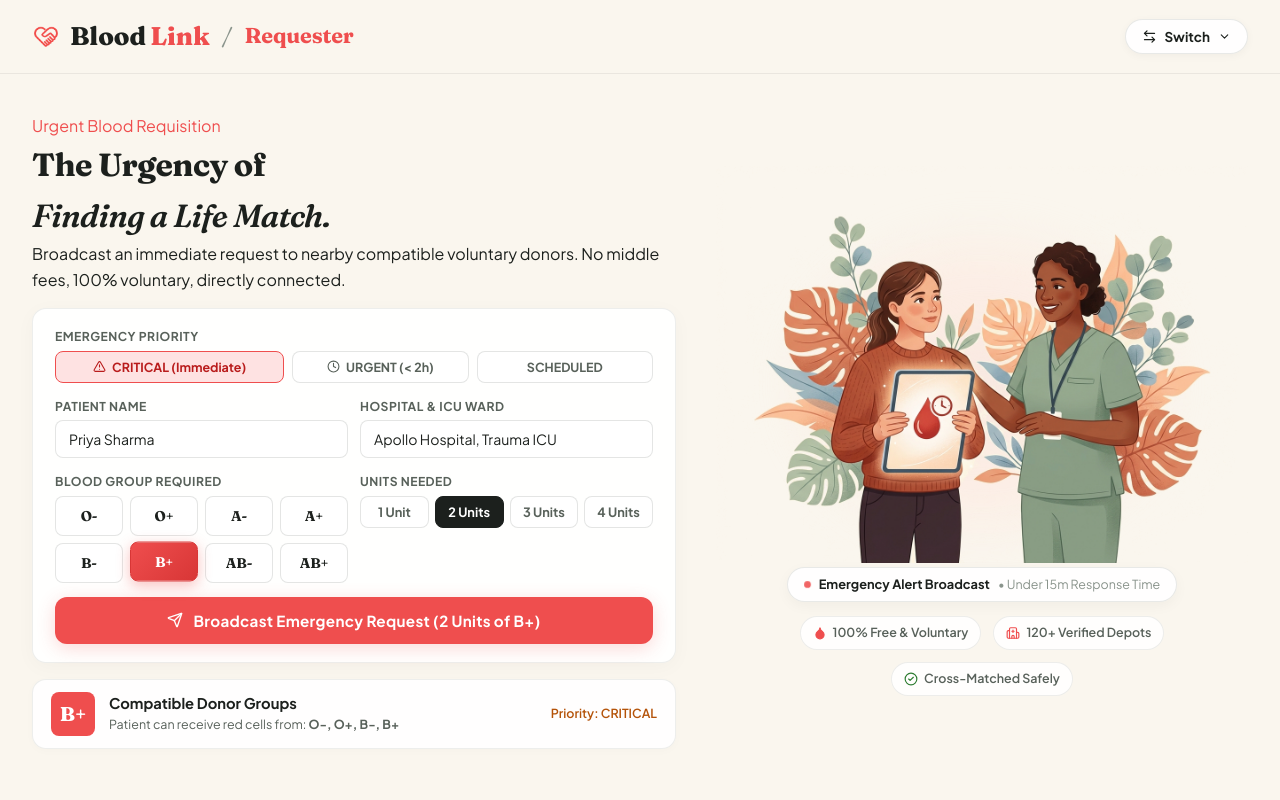
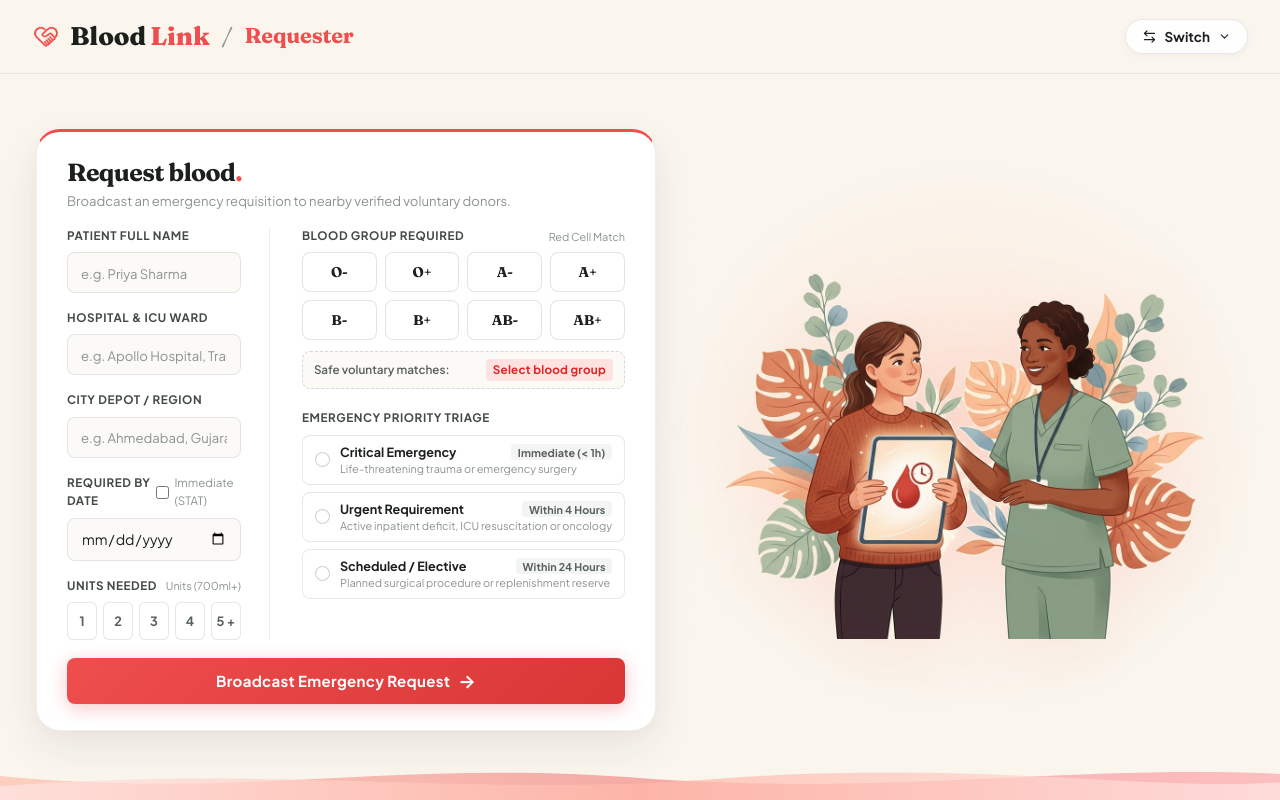
Before and after one commit to Shrey113/Assignment-1, a React (Vite) app in the folder client/: page /requester in a window 1280 px wide. Built offline with nearby package versions, Linux system fonts and the light colour scheme.

Commit message:
DonorPage, RequesterPage, and portal styling styles

```diff
--- a/client/src/pages/DonorPage.jsx
+++ b/client/src/pages/DonorPage.jsx
@@ -23,8 +23,8 @@ export default function DonorPage() {
   const [city, setCity] = useState('');
   const [lastDonationDate, setLastDonationDate] = useState('');
   const [isFirstTime, setIsFirstTime] = useState(false);
-  const [availableDays, setAvailableDays] = useState(['Sat', 'Sun']);
-  const [preferredSlot, setPreferredSlot] = useState('morning');
+  const [availableDays, setAvailableDays] = useState([]);
+  const [preferredSlot, setPreferredSlot] = useState('');
   const [ageError, setAgeError] = useState('');
   const [isRegistered, setIsRegistered] = useState(false);
 
--- a/client/src/pages/RequesterPage.jsx
+++ b/client/src/pages/RequesterPage.jsx
@@ -1,6 +1,5 @@
 import React, { useState } from 'react';
 import PortalHeader from '../components/PortalHeader';
-import { Droplet, AlertTriangle, Clock, Hospital, CheckCircle2, Sparkles, Send } from 'lucide-react';
 
 const BLOOD_GROUPS = ['O-', 'O+', 'A-', 'A+', 'B-', 'B+', 'AB-', 'AB+'];
 
@@ -15,13 +14,39 @@ const COMPATIBILITY_MAP = {
   'AB+': ['O-', 'O+', 'A-', 'A+', 'B-', 'B+', 'AB-', 'AB+']
 };
 
+const URGENCY_LEVELS = [
+  {
+    id: 'CRITICAL',
+    title: 'Critical Emergency',
+    badge: 'Immediate (< 1h)',
+    desc: 'Life-threatening trauma or emergency surgery'
+  },
+  {
+    id: 'URGENT',
+    title: 'Urgent Requirement',
+    badge: 'Within 4 Hours',
+    desc: 'Active inpatient deficit, ICU resuscitation or oncology'
+  },
+  {
+    id: 'SCHEDULED',
+    title: 'Scheduled / Elective',
+    badge: 'Within 24 Hours',
+    desc: 'Planned surgical procedure or replenishment reserve'
+  }
+];
+
+const UNIT_OPTIONS = [1, 2, 3, 4, 5];
+
 export default function RequesterPage() {
-  const [patientName, setPatientName] = useState('Priya Sharma');
-  const [bloodGroup, setBloodGroup] = useState('B+');
-  const [urgency, setUrgency] = useState('CRITICAL');
-  const [units, setUnits] = useState(2);
-  const [hospital, setHospital] = useState('Apollo Hospital, Trauma ICU');
-  const [contactPhone, setContactPhone] = useState('+91 99887 76655');
+  const [patientName, setPatientName] = useState('');
+  const [hospital, setHospital] = useState('');
+  const [city, setCity] = useState('');
+  const [units, setUnits] = useState(null);
+
+  const [bloodGroup, setBloodGroup] = useState('');
+  const [urgency, setUrgency] = useState('');
+  const [requiredDate, setRequiredDate] = useState('');
+  const [isImmediate, setIsImmediate] = useState(false);
   const [isSubmitted, setIsSubmitted] = useState(false);
 
   const handleSubmit = (e) => {
@@ -30,88 +55,130 @@ export default function RequesterPage() {
     setTimeout(() => setIsSubmitted(false), 5000);
   };
 
-  const compatibleDonors = COMPATIBILITY_MAP[bloodGroup] || ['O-'];
+  const compatibleDonors = bloodGroup && COMPATIBILITY_MAP[bloodGroup] ? COMPATIBILITY_MAP[bloodGroup] : [];
 
   return (
     <div className="portal-page-layout">
       <PortalHeader pageTitle="Requester" />
 
-      {/* Main 100svh Content Split */}
-      <main className="portal-main-grid">
-        {/* Left Column: Requisition Form */}
-        <div className="portal-form-column">
-          <div className="portal-intro-block">
-            <span className="portal-sub-badge" style={{ color: '#EF4E4E' }}>Urgent Blood Requisition</span>
-            <h1 className="portal-main-heading">
-              The Urgency of <br />
-              <em>Finding a Life Match.</em>
-            </h1>
-            <p className="portal-lead-text">
-              Broadcast an immediate request to nearby compatible voluntary donors. No middle fees, 100% voluntary, directly connected.
+      {/* Main 100svh Content Split - Clean 2-Column Layout */}
+      <main className="donor-split-grid">
+
+        {/* ── LEFT: Form Column ─────────────────────────── */}
+        <div className="donor-form-side">
+          <div className="donor-form-card">
+
+            {/* Card Header */}
+            <div className="donor-card-top">
+              <h2 className="donor-card-heading">
+                Request blood<span className="coral-dot">.</span>
+              </h2>
+              <p className="donor-card-sub">
+                Broadcast an emergency requisition to nearby verified voluntary donors.
               </p>
             </div>
 
-          <form className="portal-card-form" onSubmit={handleSubmit}>
-            {/* Urgency Selector */}
-            <div className="urgency-selector-row">
-              <label>Emergency Priority</label>
-              <div className="urgency-pill-group">
-                <button
-                  type="button"
-                  className={`urgency-pill critical ${urgency === 'CRITICAL' ? 'active' : ''}`}
-                  onClick={() => setUrgency('CRITICAL')}
-                >
-                  <AlertTriangle size={13} />
-                  <span>CRITICAL (Immediate)</span>
-                </button>
+            <form onSubmit={handleSubmit} className="donor-fields-stack">
+              <div className="donor-form-columns">
 
-                <button
-                  type="button"
-                  className={`urgency-pill urgent ${urgency === 'URGENT' ? 'active' : ''}`}
-                  onClick={() => setUrgency('URGENT')}
-                >
-                  <Clock size={13} />
-                  <span>URGENT (&lt; 2h)</span>
-                </button>
+                {/* Left Column: Patient & Hospital Logistics */}
+                <div className="donor-form-col donor-col-left">
 
-                <button
-                  type="button"
-                  className={`urgency-pill scheduled ${urgency === 'SCHEDULED' ? 'active' : ''}`}
-                  onClick={() => setUrgency('SCHEDULED')}
-                >
-                  <span>SCHEDULED</span>
-                </button>
-              </div>
-            </div>
-
-            <div className="form-grid-two">
-              <div className="form-group-item">
-                <label>Patient Name</label>
+                  {/* Patient Name */}
+                  <div className="donor-field-group">
+                    <label className="donor-field-label">Patient Full Name</label>
                     <input
                       type="text"
                       value={patientName}
                       onChange={(e) => setPatientName(e.target.value)}
                       placeholder="e.g. Priya Sharma"
+                      className="donor-field-input"
                       required
                     />
                   </div>
 
-              <div className="form-group-item">
-                <label>Hospital & ICU Ward</label>
+                  {/* Hospital & ICU Ward */}
+                  <div className="donor-field-group">
+                    <label className="donor-field-label">Hospital & ICU Ward</label>
                     <input
                       type="text"
                       value={hospital}
                       onChange={(e) => setHospital(e.target.value)}
-                  placeholder="e.g. City General Hospital, ICU Room 4"
+                      placeholder="e.g. Apollo Hospital, Trauma ICU"
+                      className="donor-field-input"
                       required
                     />
                   </div>
+
+                  {/* City Depot */}
+                  <div className="donor-field-group">
+                    <label className="donor-field-label">City Depot / Region</label>
+                    <input
+                      type="text"
+                      value={city}
+                      onChange={(e) => setCity(e.target.value)}
+                      placeholder="e.g. Ahmedabad, Gujarat"
+                      className="donor-field-input"
+                    />
                   </div>
 
-            <div className="form-grid-two">
-              <div className="form-group-item">
-                <label>Blood Group Required</label>
-                <div className="blood-type-grid-small">
+                  {/* Required By Date */}
+                  <div className="donor-field-group">
+                    <div className="donor-label-between">
+                      <label className="donor-field-label">Required By Date</label>
+                      <label className="donor-checkbox-inline">
+                        <input
+                          type="checkbox"
+                          checked={isImmediate}
+                          onChange={(e) => {
+                            setIsImmediate(e.target.checked);
+                            if (e.target.checked) setRequiredDate('');
+                          }}
+                        />
+                        <span>Immediate (STAT)</span>
+                      </label>
+                    </div>
+                    <input
+                      type="date"
+                      value={requiredDate}
+                      onChange={(e) => setRequiredDate(e.target.value)}
+                      disabled={isImmediate}
+                      className={`donor-field-input ${isImmediate ? 'is-disabled' : ''}`}
+                    />
+                  </div>
+
+                  {/* Units Needed */}
+                  <div className="donor-field-group">
+                    <div className="donor-label-between">
+                      <label className="donor-field-label">Units Needed</label>
+                      <span className="donor-field-hint">{units} {units === 1 ? 'Unit (350ml)' : 'Units (700ml+)'}</span>
+                    </div>
+                    <div className="requester-units-grid">
+                      {UNIT_OPTIONS.map((u) => (
+                        <button
+                          key={u}
+                          type="button"
+                          className={`requester-unit-chip ${units === u ? 'active' : ''}`}
+                          onClick={() => setUnits(u)}
+                        >
+                          {u} {u === 5 ? '+' : ''}
+                        </button>
+                      ))}
+                    </div>
+                  </div>
+
+                </div>
+
+                {/* Right Column: Blood Group, Urgency & Target */}
+                <div className="donor-form-col donor-col-right">
+
+                  {/* Blood Group Required */}
+                  <div className="donor-field-group">
+                    <div className="donor-label-between">
+                      <label className="donor-field-label">Blood Group Required</label>
+                      <span className="donor-field-hint">Red Cell Match</span>
+                    </div>
+                    <div className="blood-type-grid-small donor-blood-grid">
                       {BLOOD_GROUPS.map((bg) => (
                         <button
                           key={bg}
@@ -123,90 +190,104 @@ export default function RequesterPage() {
                         </button>
                       ))}
                     </div>
+                    <div className="requester-compat-hint" style={{ marginTop: '4px' }}>
+                      <span className="requester-compat-label">Safe voluntary matches:</span>
+                      <strong className="requester-compat-pill">
+                        {bloodGroup && compatibleDonors.length > 0 ? compatibleDonors.join(', ') : 'Select blood group'}
+                      </strong>
+                    </div>
                   </div>
 
-              <div className="form-group-item">
-                <label>Units Needed</label>
-                <div className="units-stepper-control">
-                  {[1, 2, 3, 4].map((u) => (
+                  {/* Emergency Priority */}
+                  <div className="donor-field-group">
+                    <label className="donor-field-label">Emergency Priority Triage</label>
+                    <div className="requester-urgency-stack">
+                      {URGENCY_LEVELS.map((lvl) => {
+                        const isSelected = urgency === lvl.id;
+                        return (
                           <button
-                      key={u}
+                            key={lvl.id}
                             type="button"
-                      className={`unit-step-btn ${units === u ? 'active' : ''}`}
-                      onClick={() => setUnits(u)}
+                            className={`requester-priority-card ${lvl.id.toLowerCase()} ${isSelected ? 'active' : ''}`}
+                            onClick={() => setUrgency(lvl.id)}
                           >
-                      {u} {u === 1 ? 'Unit' : 'Units'}
+                            <div className="priority-card-content">
+                              <span className="priority-radio-circle">
+                                <span className="priority-radio-inner"></span>
+                              </span>
+                              <div className="priority-card-body">
+                                <div className="priority-card-title-row">
+                                  <span className="priority-card-title">{lvl.title}</span>
+                                  <span className="priority-time-badge">{lvl.badge}</span>
+                                </div>
+                                <p className="priority-card-desc">{lvl.desc}</p>
+                              </div>
+                            </div>
                           </button>
-                  ))}
+                        );
+                      })}
                     </div>
                   </div>
                 </div>
 
-            <div className="form-action-row">
-              <button type="submit" className="btn-editorial-primary" style={{ width: '100%' }}>
-                <Send size={16} />
-                <span>Broadcast Emergency Request ({units} Units of {bloodGroup})</span>
+              </div>
+
+              {/* Submit Button */}
+              <button type="submit" className="donor-submit-btn">
+                <span>
+                  Broadcast Emergency Request{units && bloodGroup ? ` (${units} ${units === 1 ? 'Unit' : 'Units'} of ${bloodGroup})` : units ? ` (${units} ${units === 1 ? 'Unit' : 'Units'})` : bloodGroup ? ` (${bloodGroup})` : ''}
+                </span>
+                <span className="btn-arrow-icon">→</span>
               </button>
+
+              {isSubmitted && (
+                <div className="portal-success-toast">
+                  <span>✓ Emergency broadcast sent! Alerting verified {bloodGroup ? compatibleDonors.join('/') : 'compatible'} voluntary donors near {hospital || city || 'depot'}.</span>
                 </div>
+              )}
             </form>
-
-          {/* Real-time Match Helper Strip */}
-          <div className="donor-pass-preview-bar">
-            <div className="donor-pass-badge" style={{ backgroundColor: '#EF4E4E' }}>
-              <span className="donor-pass-type" style={{ color: '#FFFFFF' }}>{bloodGroup}</span>
-            </div>
-            <div className="donor-pass-details">
-              <div className="donor-pass-name">Compatible Donor Groups</div>
-              <div className="donor-pass-meta">
-                Patient can receive red cells from: <strong>{compatibleDonors.join(', ')}</strong>
-              </div>
-            </div>
-            <div className="donor-pass-status">
-              <span style={{ fontSize: '0.78rem', color: '#B45309', fontWeight: 600 }}>Priority: {urgency}</span>
           </div>
         </div>
 
-          {isSubmitted && (
-            <div className="portal-success-toast">
-              <Sparkles size={18} color="#EF4E4E" />
-              <span>Broadcast dispatched! Notifying voluntary {compatibleDonors.join('/')} donors near {hospital}.</span>
-            </div>
-          )}
+        {/* ── RIGHT: Full Clinic Scene Artwork (Clean, no floating badges) ─── */}
+        <div className="donor-art-side">
+          <div className="donor-art-glow-bg"></div>
+          <img
+            src="/illustrations/requester/requester_portal_art.png"
+            alt="Voluntary blood requisition coordination"
+            className="donor-art-img"
+          />
         </div>
 
-        {/* Right Column: Floating Artwork & Visual Anchor */}
-        <div className="portal-art-column">
-          <div className="portal-illustration-wrapper">
-            <div className="portal-art-backdrop-glow"></div>
-            <img
-              src="/illustrations/requester/requester_portal_art.png"
-              alt="Requester holding blood requisition tablet supported by compassionate healthcare volunteer"
-              className="portal-floating-art"
+      </main>
+
+      {/* Layered bottom waves grounding the page */}
+      <div className="donor-bottom-waves" aria-hidden="true">
+        <svg viewBox="0 0 1440 70" fill="none" preserveAspectRatio="none">
+          <path
+            d="M0 35 C280 70 440 10 720 38 C1000 65 1200 18 1440 32 V70 H0 Z"
+            fill="url(#requesterWaveGrad1)"
+            opacity="0.45"
           />
-            <div className="portal-caption-badge">
-              <span className="caption-dot"></span>
-              <span className="caption-title">Emergency Alert Broadcast</span>
-              <span className="caption-sub">• Under 15m Response Time</span>
+          <path
+            d="M0 50 C320 18 540 68 820 38 C1100 12 1300 58 1440 44 V70 H0 Z"
+            fill="url(#requesterWaveGrad2)"
+            opacity="0.75"
+          />
+          <defs>
+            <linearGradient id="requesterWaveGrad1" x1="0" y1="0" x2="1" y2="0">
+              <stop offset="0%" stopColor="#FFA085" />
+              <stop offset="50%" stopColor="#EF4E4E" />
+              <stop offset="100%" stopColor="#FF7A85" />
+            </linearGradient>
+            <linearGradient id="requesterWaveGrad2" x1="0" y1="0" x2="1" y2="0">
+              <stop offset="0%" stopColor="#FEE4E2" />
+              <stop offset="50%" stopColor="#FFB8A8" />
+              <stop offset="100%" stopColor="#FEE4E2" />
+            </linearGradient>
+          </defs>
+        </svg>
       </div>
-          </div>
-
-          {/* Emergency Safety Protocol Note */}
-          <div className="eligibility-chips-row">
-            <div className="eligibility-chip">
-              <Droplet size={14} color="#EF4E4E" fill="#EF4E4E" />
-              <span>100% Free & Voluntary</span>
-            </div>
-            <div className="eligibility-chip">
-              <Hospital size={14} color="#EF4E4E" />
-              <span>120+ Verified Depots</span>
-            </div>
-            <div className="eligibility-chip">
-              <CheckCircle2 size={14} color="#2E7D32" />
-              <span>Cross-Matched Safely</span>
-            </div>
-          </div>
-        </div>
-      </main>
     </div>
   );
 }
--- a/client/src/styles/portal-pages.css
+++ b/client/src/styles/portal-pages.css
@@ -658,6 +658,7 @@
 .donor-form-card {
   width: 100%;
   max-width: 830px;
+  min-height: 568px;
   background: #FFFFFF;
   border-radius: var(--radius-lg);
   border: 1px solid rgba(35, 40, 36, 0.07);
@@ -665,6 +666,7 @@
   padding: 26px 30px;
   display: flex;
   flex-direction: column;
+  justify-content: space-between;
   gap: 17px;
   box-shadow: 0 16px 42px rgba(28, 32, 29, 0.08), 0 3px 12px rgba(239, 78, 78, 0.04);
   box-sizing: border-box;
@@ -704,27 +706,34 @@
   display: flex;
   flex-direction: column;
   gap: 18px;
+  flex: 1;
+  justify-content: space-between;
 }
 
 .donor-form-columns {
   display: grid;
   grid-template-columns: 1fr 1fr;
   gap: 30px;
+  flex: 1;
 }
 
 .donor-form-col {
   display: flex;
   flex-direction: column;
   gap: 16px;
+  justify-content: space-between;
 }
 
 .donor-col-left {
   padding-right: 28px;
   border-right: 1px solid rgba(35, 40, 36, 0.08);
+  justify-content: space-between;
 }
 
 .donor-col-right {
   padding-left: 2px;
+  justify-content: flex-start;
+  gap: 20px;
 }
 
 .donor-field-group {
@@ -1025,3 +1034,259 @@
   height: 100%;
   display: block;
 }
+
+/* ═════════════════════════════════════════════════════════════════
+   REQUESTER PAGE ENHANCEMENTS - Matching Clean Donor Aesthetics
+   ═════════════════════════════════════════════════════════════════ */
+
+/* ── Requester Units Grid ─────────────────── */
+.requester-units-grid {
+  display: grid;
+  grid-template-columns: repeat(5, 1fr);
+  gap: 6px;
+}
+
+.requester-unit-chip {
+  padding: 10px 0;
+  text-align: center;
+  border-radius: 6px;
+  border: 1.5px solid rgba(35, 40, 36, 0.11);
+  background: #FFFFFF;
+  font-family: var(--font-sans);
+  font-size: 0.8rem;
+  font-weight: 700;
+  color: var(--text-secondary);
+  cursor: pointer;
+  transition: all 0.18s cubic-bezier(0.4, 0, 0.2, 1);
+}
+
+.requester-unit-chip:hover {
+  border-color: var(--coral-accent);
+  color: var(--coral-accent);
+  transform: translateY(-1px);
+}
+
+.requester-unit-chip.active {
+  background: linear-gradient(135deg, #EF4E4E 0%, #D83636 100%);
+  color: #FFFFFF;
+  border-color: #D83636;
+  font-weight: 800;
+  box-shadow: 0 3px 10px rgba(239, 78, 78, 0.25);
+  transform: translateY(-1px);
+}
+
+/* ── Professional Emergency Priority Triage Stack ── */
+.requester-urgency-stack {
+  display: flex;
+  flex-direction: column;
+  gap: 7px;
+  width: 100%;
+}
+
+.requester-priority-card {
+  width: 100%;
+  padding: 8.5px 12px;
+  border-radius: var(--radius-sm);
+  border: 1.5px solid rgba(35, 40, 36, 0.1);
+  background: #FFFFFF;
+  cursor: pointer;
+  text-align: left;
+  display: flex;
+  align-items: center;
+  transition: all 0.18s cubic-bezier(0.4, 0, 0.2, 1);
+  box-sizing: border-box;
+}
+
+.requester-priority-card:hover {
+  border-color: rgba(35, 40, 36, 0.24);
+  background: #FCFAF6;
+  transform: translateY(-1px);
+}
+
+.priority-card-content {
+  display: flex;
+  align-items: center;
+  gap: 10px;
+  width: 100%;
+}
+
+.priority-radio-circle {
+  width: 15px;
+  height: 15px;
+  border-radius: 50%;
+  border: 1.5px solid rgba(35, 40, 36, 0.22);
+  background: #FFFFFF;
+  flex-shrink: 0;
+  display: flex;
+  align-items: center;
+  justify-content: center;
+  transition: all 0.18s ease;
+}
+
+.priority-radio-inner {
+  width: 7px;
+  height: 7px;
+  border-radius: 50%;
+  background: transparent;
+  transition: all 0.18s ease;
+}
+
+.priority-card-body {
+  flex: 1;
+  display: flex;
+  flex-direction: column;
+  gap: 1.5px;
+  min-width: 0;
+}
+
+.priority-card-title-row {
+  display: flex;
+  align-items: center;
+  justify-content: space-between;
+  gap: 8px;
+}
+
+.priority-card-title {
+  font-family: var(--font-sans);
+  font-size: 0.79rem;
+  font-weight: 700;
+  color: var(--text-primary);
+  line-height: 1.2;
+}
+
+.priority-time-badge {
+  font-family: var(--font-sans);
+  font-size: 0.67rem;
+  font-weight: 700;
+  padding: 1.5px 6.5px;
+  border-radius: 4px;
+  background: #F3F4F6;
+  color: var(--text-secondary);
+  letter-spacing: 0.01em;
+}
+
+.priority-card-desc {
+  font-family: var(--font-sans);
+  font-size: 0.68rem;
+  color: var(--text-tertiary);
+  margin: 0;
+  line-height: 1.25;
+  white-space: nowrap;
+  overflow: hidden;
+  text-overflow: ellipsis;
+}
+
+/* ── Active States ── */
+.requester-priority-card.critical.active {
+  background: #FFF7F6;
+  border-color: #EF4E4E;
+  border-left: 3.5px solid #EF4E4E;
+  box-shadow: 0 3px 12px rgba(239, 78, 78, 0.12);
+}
+
+.requester-priority-card.critical.active .priority-radio-circle {
+  border-color: #EF4E4E;
+}
+
+.requester-priority-card.critical.active .priority-radio-inner {
+  background: #EF4E4E;
+}
+
+.requester-priority-card.critical.active .priority-card-title {
+  color: #DC2626;
+}
+
+.requester-priority-card.critical.active .priority-time-badge {
+  background: #FEE2E2;
+  color: #DC2626;
+}
+
+.requester-priority-card.critical.active .priority-card-desc {
+  color: #991B1B;
+}
+
+.requester-priority-card.urgent.active {
+  background: #FFFDF7;
+  border-color: #F59E0B;
+  border-left: 3.5px solid #F59E0B;
+  box-shadow: 0 3px 12px rgba(245, 158, 11, 0.12);
+}
+
+.requester-priority-card.urgent.active .priority-radio-circle {
+  border-color: #F59E0B;
+}
+
+.requester-priority-card.urgent.active .priority-radio-inner {
+  background: #F59E0B;
+}
+
+.requester-priority-card.urgent.active .priority-card-title {
+  color: #D97706;
+}
+
+.requester-priority-card.urgent.active .priority-time-badge {
+  background: #FEF3C7;
+  color: #B45309;
+}
+
+.requester-priority-card.urgent.active .priority-card-desc {
+  color: #92400E;
+}
+
+.requester-priority-card.scheduled.active {
+  background: #F8FAFC;
+  border-color: #64748B;
+  border-left: 3.5px solid #64748B;
+  box-shadow: 0 3px 12px rgba(100, 116, 139, 0.1);
+}
+
+.requester-priority-card.scheduled.active .priority-radio-circle {
+  border-color: #64748B;
+}
+
+.requester-priority-card.scheduled.active .priority-radio-inner {
+  background: #64748B;
+}
+
+.requester-priority-card.scheduled.active .priority-card-title {
+  color: #334155;
+}
+
+.requester-priority-card.scheduled.active .priority-time-badge {
+  background: #E2E8F0;
+  color: #475569;
+}
+
+.requester-priority-card.scheduled.active .priority-card-desc {
+  color: #64748B;
+}
+
+/* ── Requester Compatibility Inline Hint ──── */
+.requester-compat-hint {
+  display: flex;
+  align-items: center;
+  justify-content: space-between;
+  gap: 8px;
+  padding: 7px 11px;
+  background: #FCFAF6;
+  border: 1px dashed rgba(35, 40, 36, 0.16);
+  border-radius: var(--radius-sm);
+  font-family: var(--font-sans);
+  font-size: 0.73rem;
+  color: var(--text-secondary);
+  box-sizing: border-box;
+}
+
+.requester-compat-label {
+  font-weight: 600;
+  color: var(--text-secondary);
+}
+
+.requester-compat-pill {
+  font-weight: 700;
+  color: #DC2626;
+  background: #FEE2E2;
+  padding: 2px 7px;
+  border-radius: 4px;
+  letter-spacing: 0.02em;
+}
```
Lines whose indentation alone changed are shown as unchanged.
